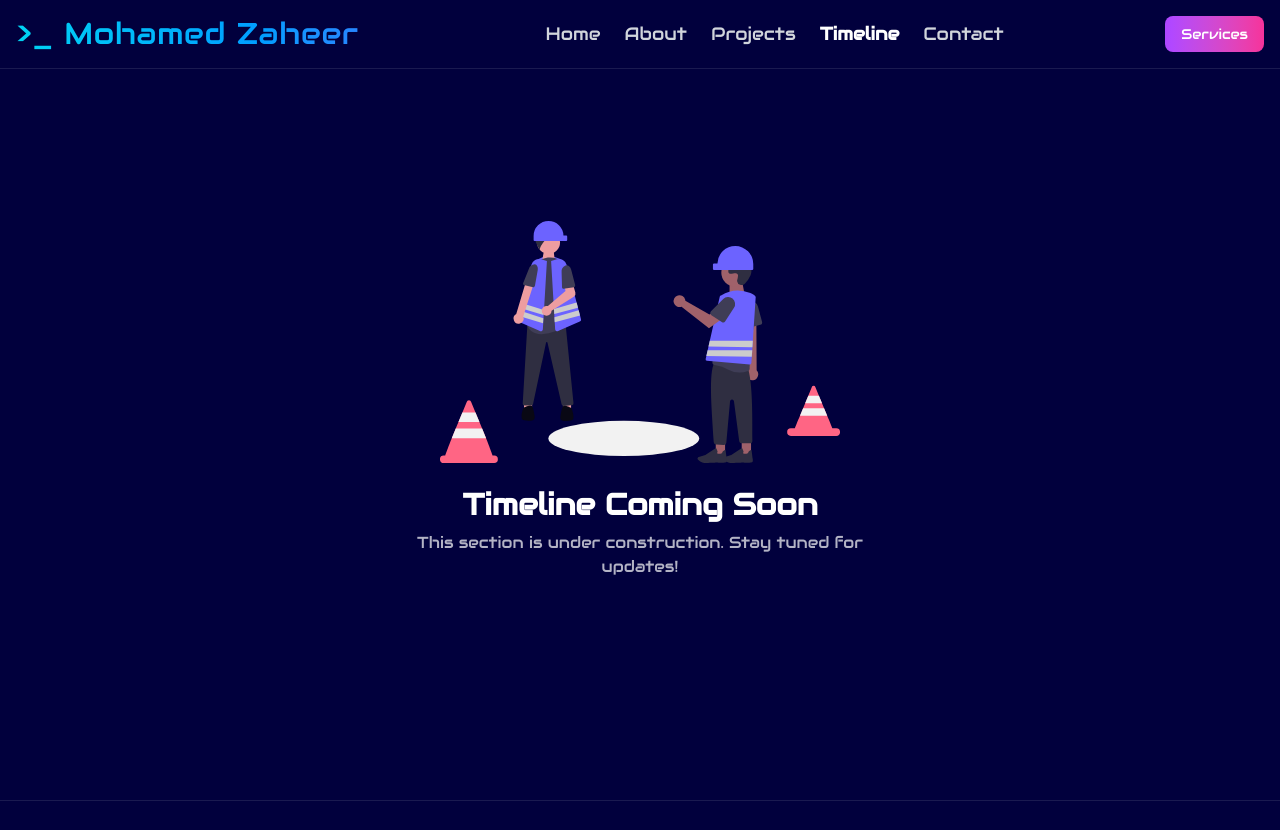
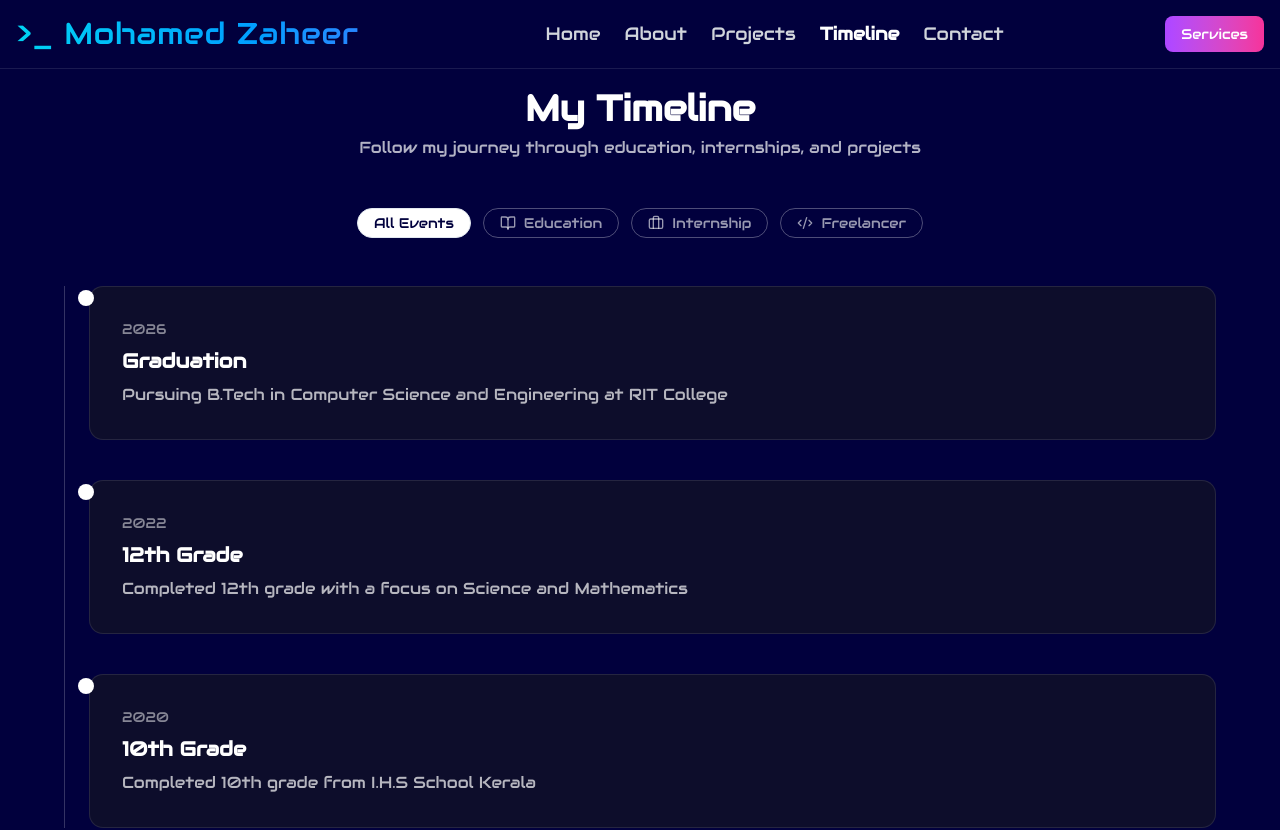
Before and after one commit to Zaheer2003/Portfolio_Zaheer, a Next.js app: page /timeline in a window 1280 px wide. Shown: the top 830 px of the page. Built offline with nearby package versions, Linux system fonts and the light colour scheme.

Commit message:
Time line updates

```diff
--- a/src/app/timeline/page.tsx
+++ b/src/app/timeline/page.tsx
@@ -1,23 +1,94 @@
 'use client'
 
-import React from 'react'
-import Image from 'next/image'
+import React, { JSX, useState } from 'react'
+import { Briefcase, BookOpen, Code2 } from 'lucide-react'
 
-export default function Page() {
+type TimelineCategory = 'All Events' | 'Education' | 'Internship' | 'Freelancer'
+
+const filters: TimelineCategory[] = ['All Events', 'Education', 'Internship', 'Freelancer']
+
+const timelineData = [
+  {
+    year: '2026',
+    title: 'Graduation',
+    description: 'Pursuing B.Tech in Computer Science and Engineering at RIT College',
+    type: 'Education',
+  },
+  {
+    year: '2022',
+    title: '12th Grade',
+    description: 'Completed 12th grade with a focus on Science and Mathematics',
+    type: 'Education',
+  },
+  {
+    year: '2020',
+    title: '10th Grade',
+    description: 'Completed 10th grade from I.H.S School Kerala',
+    type: 'Education',
+  },
+]
+
+export default function TimelinePage() {
+  const [activeTab, setActiveTab] = useState<TimelineCategory>('All Events')
+
+  const filteredTimeline =
+    activeTab === 'All Events'
+      ? timelineData
+      : timelineData.filter((item) => item.type === activeTab)
+
+  const iconMap: Record<TimelineCategory, JSX.Element | null> = {
+    'All Events': null,
+    Education: <BookOpen className="w-4 h-4" />,
+    Internship: <Briefcase className="w-4 h-4" />,
+    Freelancer: <Code2 className="w-4 h-4" />,
+  }
+
   return (
-    <div className="min-h-screen flex flex-col items-center justify-center bg-[#01003D] text-white px-6">
-      <Image
-        src="/maintenance.svg"
-        alt="Timeline Under Maintenance"
-        width={400}
-        height={400}
-        priority
-        className="mb-6"
-      />
-      <h1 className="text-3xl font-bold text-center">Timeline Coming Soon</h1>
-      <p className="text-white/70 mt-2 text-center max-w-md">
-        This section is under construction. Stay tuned for updates!
-      </p>
-    </div>
+    <section className="min-h-screen px-4 py-16 md:px-8 bg-[#01003D] text-white font-audiowide mt-6">
+      <div className="max-w-6xl mx-auto space-y-12">
+        {/* Header */}
+        <div className="text-center space-y-2">
+          <h2 className="text-4xl font-bold">My Timeline</h2>
+          <p className="text-white/70">
+            Follow my journey through education, internships, and projects
+          </p>
+        </div>
+
+        {/* Filters */}
+        <div className="flex flex-wrap justify-center gap-3">
+          {filters.map((category) => (
+            <button
+              key={category}
+              onClick={() => setActiveTab(category)}
+              className={`px-4 py-1 rounded-full border transition flex items-center gap-2 text-sm ${
+                activeTab === category
+                  ? 'bg-white text-[#01003D]'
+                  : 'border-white/30 text-white/60 hover:text-white'
+              }`}
+            >
+              {iconMap[category]}
+              {category}
+            </button>
+          ))}
+        </div>
+
+        {/* Timeline Content */}
+        <div className="relative border-l border-white/20 pl-6 space-y-10">
+          {filteredTimeline.map((item, index) => (
+            <div key={index} className="relative">
+              {/* Timeline dot */}
+              <span className="absolute -left-[11px] top-1 w-4 h-4 bg-white rounded-full"></span>
+
+              {/* Card */}
+              <div className="bg-[#0D0D2B] p-6 md:p-8 rounded-xl border border-white/10 space-y-2">
+                <p className="text-sm text-white/50">{item.year}</p>
+                <h3 className="text-xl font-bold">{item.title}</h3>
+                <p className="text-white/70">{item.description}</p>
+              </div>
+            </div>
+          ))}
+        </div>
+      </div>
+    </section>
   )
 }
```
